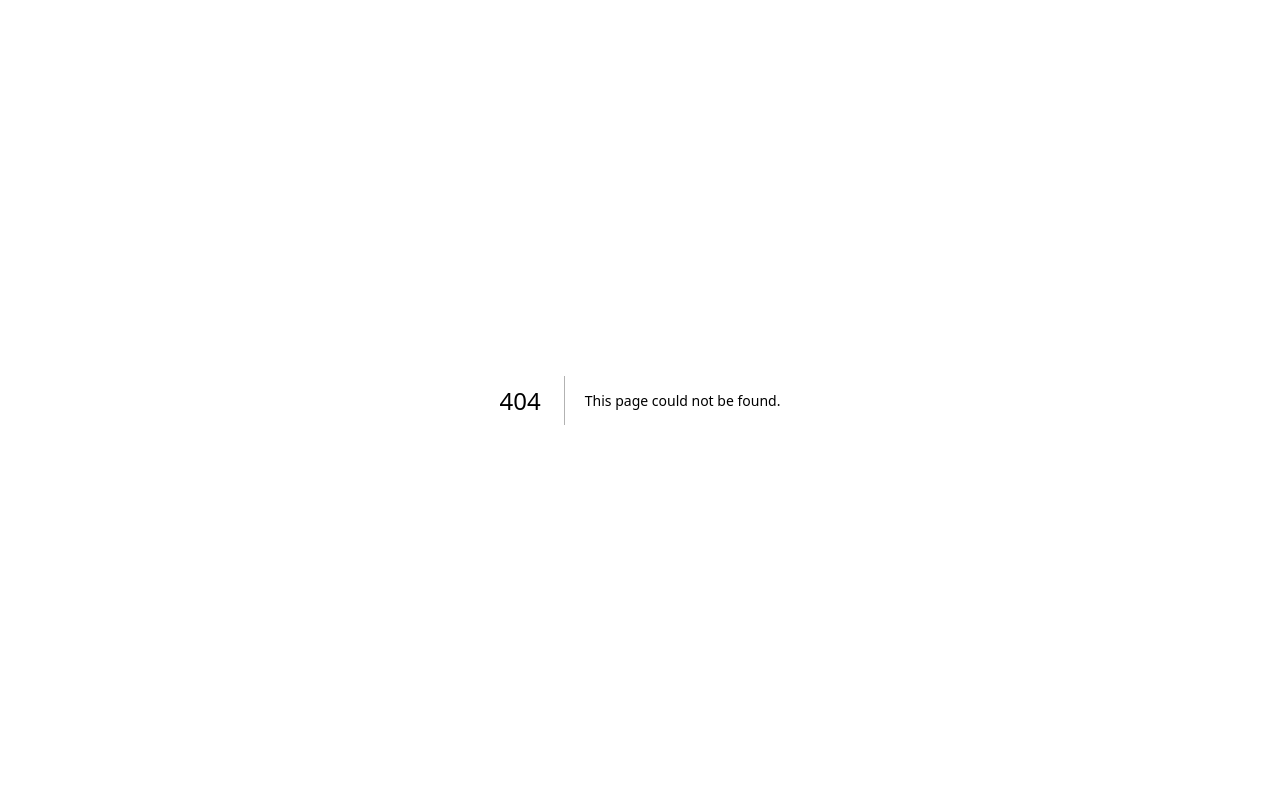
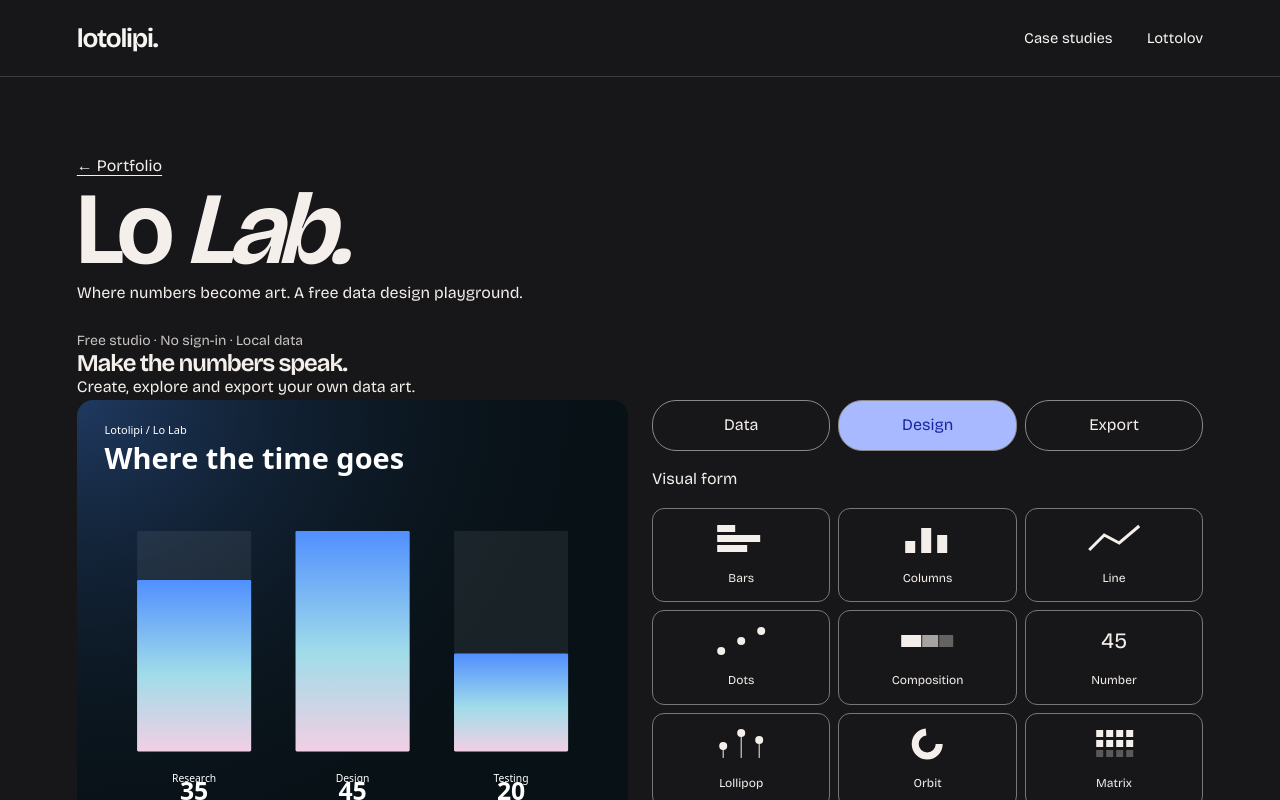
Before and after one commit to lotolipi/product-design-portfolio, a Next.js app: page /lo-lab in a window 1280 px wide. Before the commit this address had no page. Shown: the top 800 px of the page. Built offline with nearby package versions, Linux system fonts and the light colour scheme.

Commit message:
Add canonical Lo Lab route

```diff
--- /dev/null
+++ b/app/lo-lab/page.tsx
@@ -0,0 +1,4 @@
+import type { Metadata } from "next";
+import Experience from "./Experience";
+export const metadata: Metadata = {title:"Lo Lab — Lotolipi",description:"A free data design playground. Create, explore and export visual stories.",alternates:{canonical:"/lo-lab"},openGraph:{title:"Lo Lab — Lotolipi",description:"Where numbers become art.",url:"/lo-lab"}};
+export default function Page(){return <Experience/>;}
```
